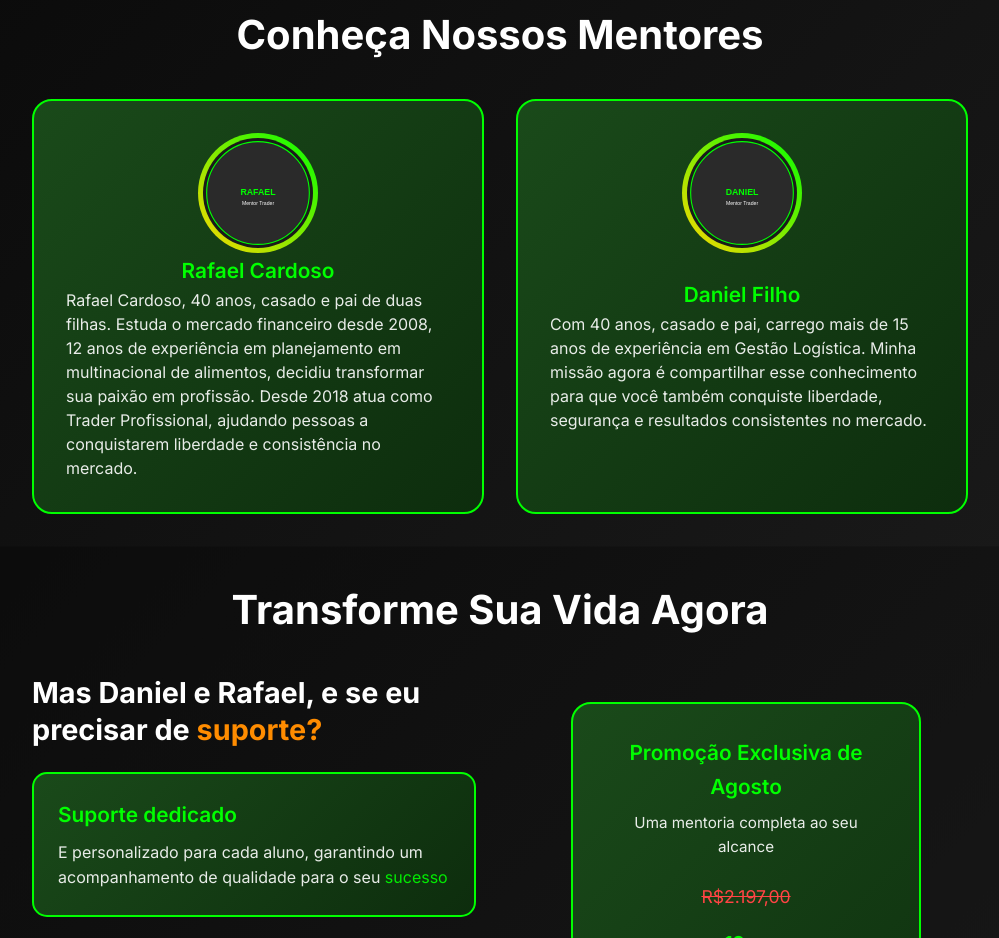
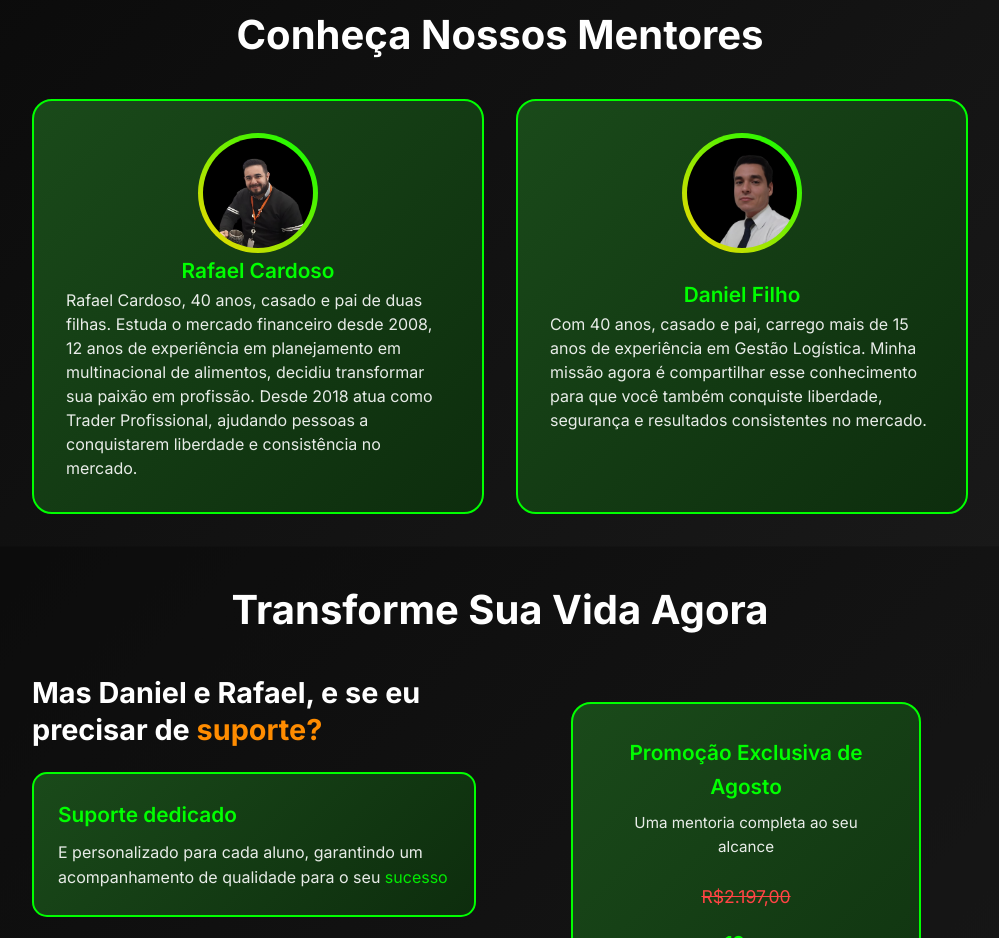
Before and after one commit to mthleonn/Site-AugeMentoria, a plain HTML site: page index.html in a window 1280 px wide. Shown: the part 3180-4118 px from the top of the page, without its empty margins (140-1139 px from the left). Drawn offline with Linux system fonts and the light colour scheme.

Commit message:
Restaurar fotos JPG dos mentores individuais

```diff
--- a/assets/config.js
+++ b/assets/config.js
@@ -6,9 +6,9 @@ const ASSETS_CONFIG = {
     // Logos
     LOGO_AUGE: './assets/images/Logo_augesemfundo.jpg', // Logo oficial AUGE
 
-    // Imagens dos mentores (agora usando SVGs na raiz)
-    MENTOR_RAFAEL: './rafael.svg',
-    MENTOR_DANIEL: './daniel.svg',
+    // Imagens dos mentores
+    MENTOR_RAFAEL: './assets/images/Rafael.jpg',
+    MENTOR_DANIEL: './assets/images/Daniel.jpg',
 
     // Imagens dos módulos
     MODULO_1: './assets/images/1.jpg', // Capa do Módulo 1
--- a/index.html
+++ b/index.html
@@ -203,7 +203,7 @@
         <div class="mentors-grid">
             <div class="mentor-card">
                 <div class="mentor-photo">
-                    <img id="mentor-rafael-img" src="rafael.svg" alt="Rafael Cardoso - Mentor Trader" class="mentor-image" loading="lazy">
+                    <img id="mentor-rafael-img" src="assets/images/Rafael.jpg" alt="Rafael Cardoso - Mentor Trader" class="mentor-image" loading="lazy">
                 </div>
                 <h3>Rafael Cardoso</h3>
                 <p>
@@ -213,7 +213,7 @@
 
             <div class="mentor-card">
                 <div class="mentor-photo">
-                    <img id="mentor-daniel-img" src="daniel.svg" alt="Daniel Filho - Mentor Trader" class="mentor-image" loading="lazy">
+                    <img id="mentor-daniel-img" src="assets/images/Daniel.jpg" alt="Daniel Filho - Mentor Trader" class="mentor-image" loading="lazy">
                 </div>
                 <div>
                     <h3>Daniel Filho</h3>
```
Also changed, not shown: assets/images/Daniel.jpg (added), assets/images/Rafael.jpg (added).
